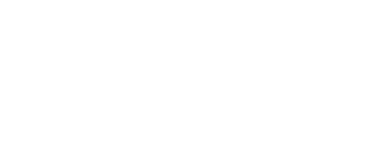
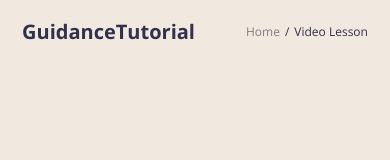
Before and after one commit to MIvanRais/GuidanceTutorial, a plain HTML site: page video-lesson.html in a window 390 px wide. Drawn offline with nearby package versions, Linux system fonts and the light colour scheme.

Commit message:
Build The header And Style It At Phone Viewport

```diff
--- a/resources/css/video-lesson.css
+++ b/resources/css/video-lesson.css
@@ -0,0 +1,78 @@
+/* ----------------------------------------------- */
+/** || Reusable Styles */
+/* ----------------------------------------------- */
+* {
+    box-sizing: border-box;
+    color: var(--clr-font);
+    font-family: var(--ff-general) !important;
+}
+
+body {
+    background-color: var(--clr-primary);
+}
+
+/** sections */
+header,
+section {
+    margin: 0 5.660%;
+}
+
+section {
+    margin-bottom: 55px;
+}
+
+button {
+    cursor: pointer;
+    padding: 0;
+}
+
+/** headings */
+h1,
+h2 {
+    font-weight: var(--fw-bold);
+}
+
+h1 {
+    font-size: var(--fs-small-20);
+}
+
+h2 {
+    font-size: var(--fs-small-18);
+    margin-top: 20px;
+    margin-bottom: 5px;
+}
+
+/** header */
+header {
+    display: flex;
+    justify-content: space-between;
+    align-items: center;
+    margin-top: 22px;
+    margin-bottom: 15px;
+}
+
+header>p {
+    font-size: var(--fs-small-12);
+    font-weight: var(--fw-regular);
+}
+
+header>p>span::after {
+    content: '/';
+    margin: 0 5px;
+}
+
+a[href="index.html"] {
+    text-decoration: none;
+    color: var(--clr-new);
+    transition: color .2s ease-in;
+    -webkit-transition: color .2s ease-in;
+    -moz-transition: color .2s ease-in;
+    -ms-transition: color .2s ease-in;
+    -o-transition: color .2s ease-in;
+}
+
+a[href="index.html"]:hover {
+    color: var(--clr-font);
+}
+
+/** ----------- */
--- a/video-lesson.html
+++ b/video-lesson.html
@@ -25,7 +25,10 @@
     <link rel="stylesheet" href="resources/css/video-lesson.css">
 </head>
 <body>
-
+    <header>
+        <h1>GuidanceTutorial</h1>
+        <p><span><a href="index.html">Home</a></span>Video Lesson</p>
+    </header>
 
     <script defer src="resources/js/video-lesson.js"></script>
 </body>
```
